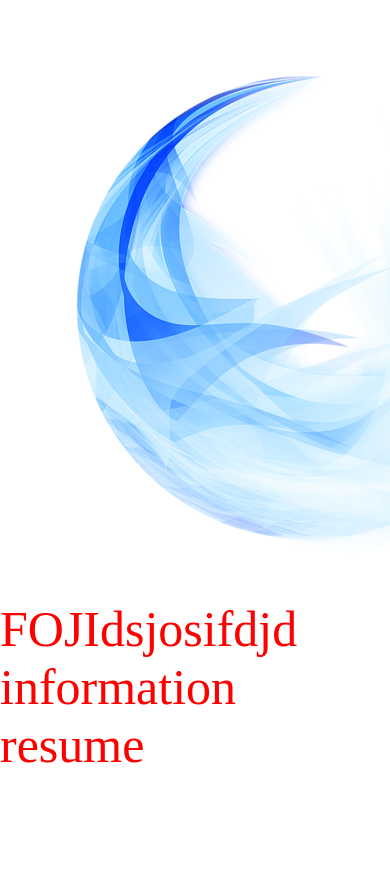
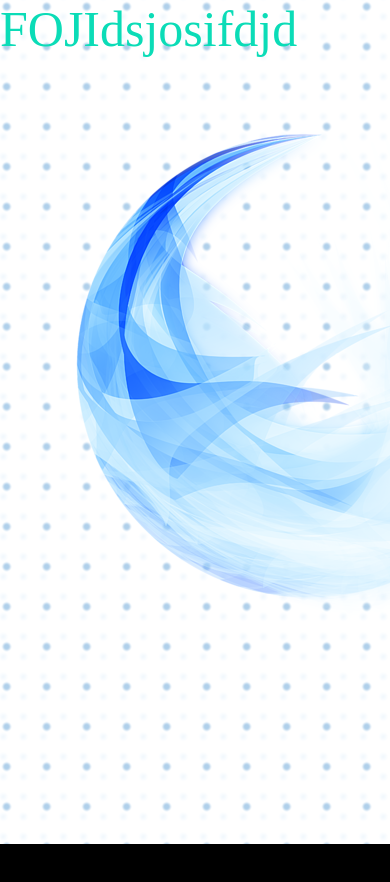
Before and after one commit to alessandrasasaki/personal-site, a website: page index.html in a window 390 px wide. Shown: the top 882 px of the page. Before the commit the page ends 844 px from the top, so only its background shows below. Drawn offline with Linux system fonts and the light colour scheme.

Commit message:
criar seçoes com responsividade

```diff
--- a/index.html
+++ b/index.html
@@ -8,8 +8,8 @@
 </head>
 <body>
     <div class="header">
+            FOJIdsjosifdjd
             <img class="animateImage" src="./source/img/2.png"/>
-            FOJIdsjosifdjd
     </div>
     <div class="information">
             information
--- a/source/sass/style.sass
+++ b/source/sass/style.sass
@@ -2,22 +2,30 @@ body
   margin: 0;
 
   .header
-  margin: 0
-  padding: 0
-  color: #1C77C3;
-  color: white;
-  font-size: 50px;
-  animation: pulse 3s linear infinite;
-  background: radial-gradient(10px, rgba(28, 119, 195, 0.35) 23%, transparent 50%) 0px 0px / 40px 40px, radial-gradient(10px, rgba(123, 188, 242, 0.1) 5%, transparent 50%) 0px 0px / 20px 20px;
-  min-height: 100vh;
-  color: darken(adjust-hue(#f9879b,180),30%);
+    margin: 0
+    padding: 0
+    color: #1C77C3;
+    color: white;
+    font-size: 50px;
+    animation: pulse 3s linear infinite;
+    background: radial-gradient(10px, rgba(28, 119, 195, 0.35) 23%, transparent 50%) 0px 0px / 40px 40px, radial-gradient(10px, rgba(123, 188, 242, 0.1) 5%, transparent 50%) 0px 0px / 20px 20px;
+    height: 100vh;
+    color: darken(adjust-hue(#f9879b,180),30%);
 
-  .animateImage
-    display: block;
+    .animateImage
+      display: block;
 
-  @media (max-width: 600px)
-    background-image: url('../../img/2.jpg')
-    color: red
+  .information
+    background-color: blue;
+    height: 100vh;
+    @media (max-width: 600px)
+      background-color: black
+
+  .resume
+    background-color: pink;
+    height: 100vh;
+    @media (max-width: 600px)
+      background-color: purple
 
 @keyframes pulse
   50%
```
Also changed, not shown: source/sass/build/style.css, 1 other file.
